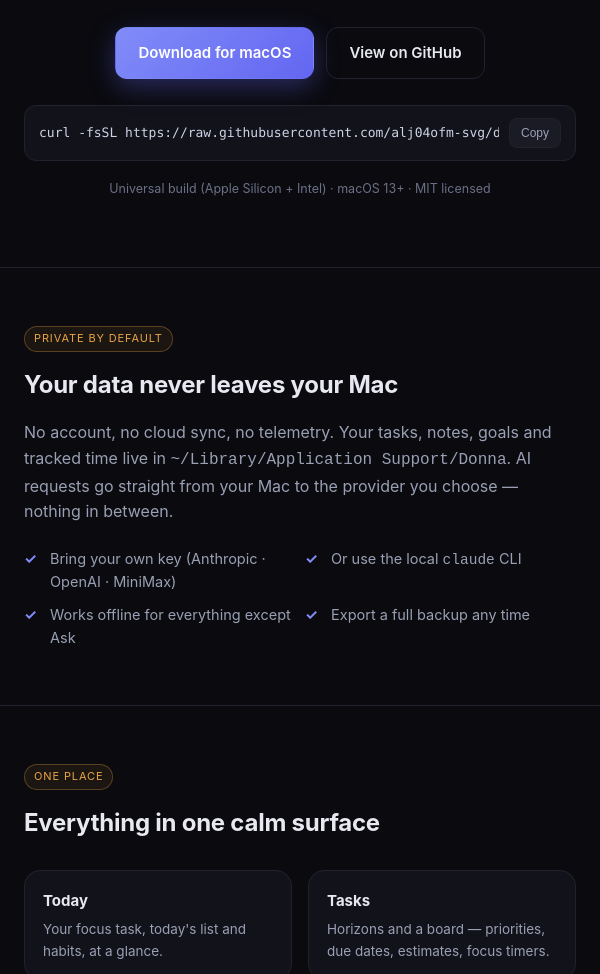
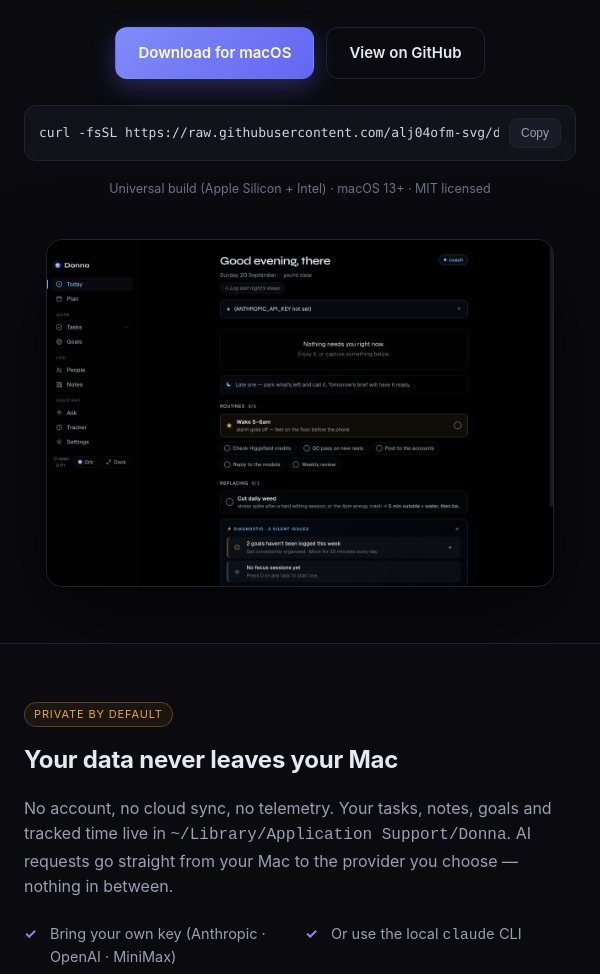
Before and after one commit to alj04ofm-svg/donna, an Electron app: page docs/index.html in a window 600 px wide. Shown: the part 344-1318 px from the top of the page. Drawn offline with Linux system fonts and the light colour scheme.

Commit message:
docs: add screenshots to README and landing page

```diff
--- a/docs/index.html
+++ b/docs/index.html
@@ -55,6 +55,8 @@
   footer{padding:44px 0 70px;border-top:1px solid var(--line);color:var(--dim);font-size:13.5px;
     display:flex;justify-content:space-between;gap:14px;flex-wrap:wrap}
   .fine{font-size:12.5px;color:#6b7086;margin-top:18px}
+  .shot{display:block;width:min(920px,92%);margin:40px auto 0;border-radius:16px;
+    border:1px solid var(--line);box-shadow:0 30px 80px rgba(0,0,0,.55)}
 </style>
 </head>
 <body>
@@ -74,6 +76,7 @@
       <button id="copybtn" type="button">Copy</button>
     </div>
     <p class="fine">Universal build (Apple Silicon + Intel) · macOS 13+ · MIT licensed</p>
+    <img class="shot" src="screenshots/shot-today.png" alt="Donna — Today">
   </div>
 </header>
 
```
Also changed, not shown: README.md, docs/screenshots/shot-ask.png (added), docs/screenshots/shot-goals.png (added), docs/screenshots/shot-people.png (added), docs/screenshots/shot-tasks.png (added), docs/screenshots/shot-today.png (added).
